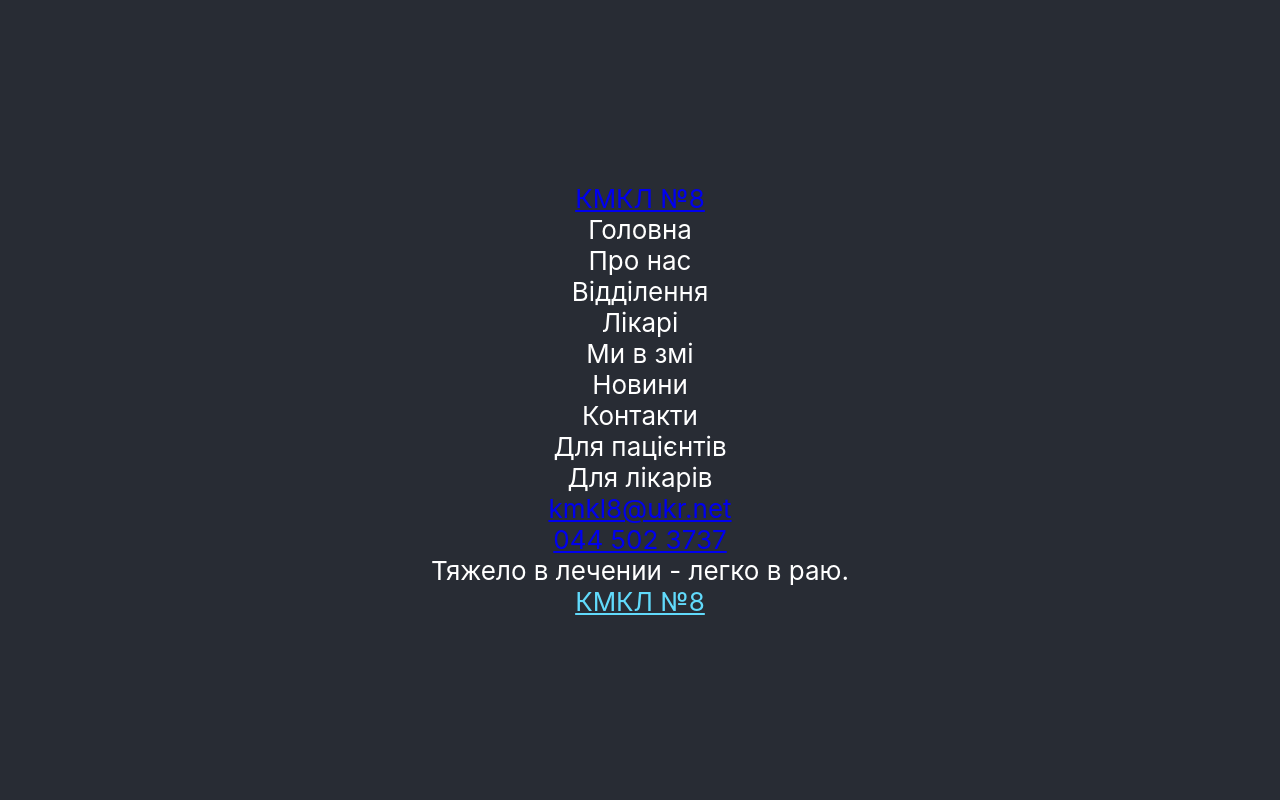
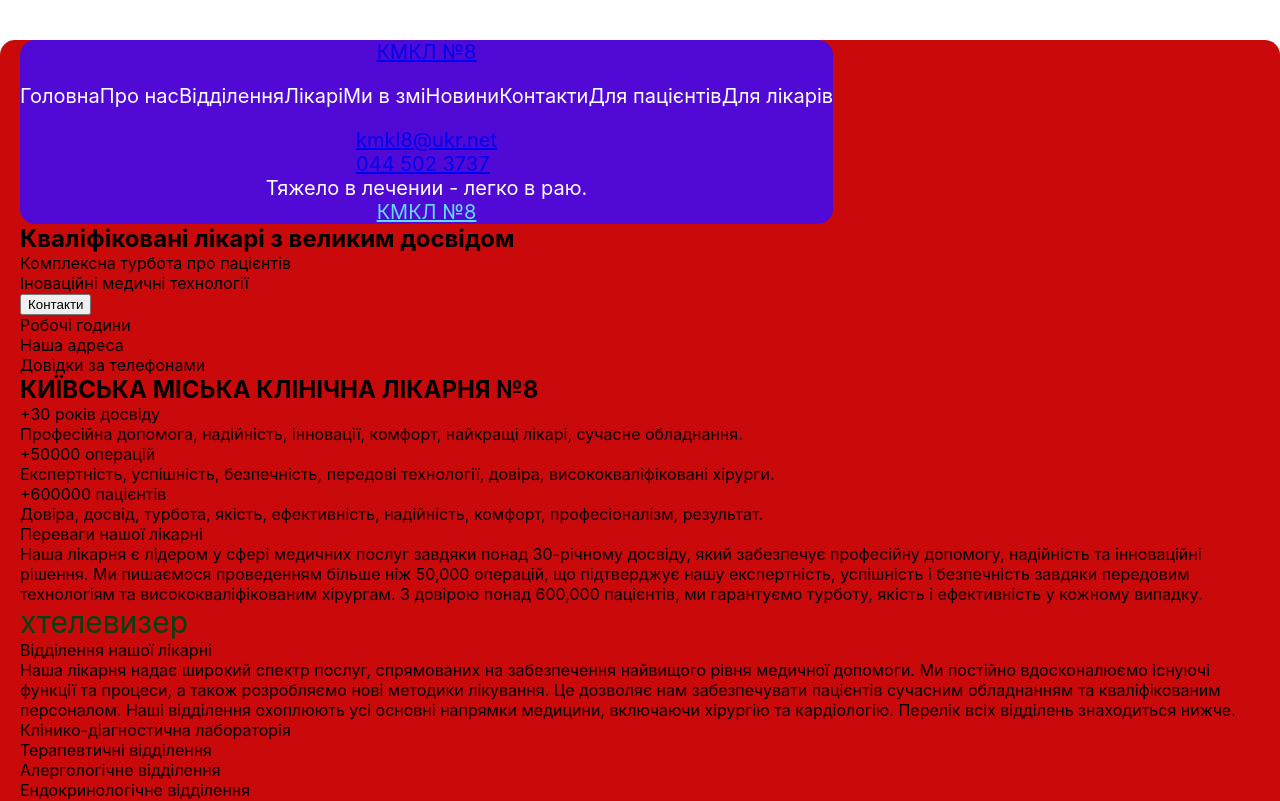
Before and after one commit to EugeneNikiforov/eighth-hospital, a React (Create React App) app: page / in a window 1280 px wide. Shown: the top 801 px of the page. Built offline with nearby package versions, Linux system fonts and the light colour scheme.

Commit message:
add navpanel module and modify app module

```diff
--- a/src/components/App.module.scss
+++ b/src/components/App.module.scss
@@ -1,27 +1,27 @@
 .app {
-  text-align: center;
+  display: flex;
+  flex-direction: column;
+  align-items: flex-start;
+  // width: 450px;
+  background-color: #ca0a0a;
+  margin-top: 40px;
+  border-radius: 15px;
+  padding: 0 20px;
 }
 
 .appHeader {
-  background-color: #282c34;
-  min-height: 100vh;
+  background-color: #5109d6;
+  // min-height: 100vh;
   display: flex;
   flex-direction: column;
   align-items: center;
   justify-content: center;
-  font-size: calc(10px + 2vmin);
+  // font-size: calc(10px + 2vmin);
+  font-size: 20px;
   color: white;
+  border-radius: 15px;
 }
 
 .appLink {
   color: #61dafb;
 }
-
-// @keyframes App-logo-spin {
-//   from {
-//     transform: rotate(0deg);
-//   }
-//   to {
-//     transform: rotate(360deg);
-//   }
-// }
--- a/src/components/NavPanel/NavPanel.jsx
+++ b/src/components/NavPanel/NavPanel.jsx
@@ -1,5 +1,6 @@
 import React from "react";
 import NavItem from "./NavItem/NavItem";
+import css from "./nav-panel.module.scss";
 
 export default function NavPanel({ items }) {
   const navigationList = items.map((item) => (
@@ -8,7 +9,7 @@
   return (
     <>
       <nav>
-        <ul>{navigationList}</ul>
+        <ul className={css.navigation}>{navigationList}</ul>
       </nav>
     </>
   );
--- /dev/null
+++ b/src/components/NavPanel/nav-panel.module.scss
@@ -0,0 +1,7 @@
+.navigation {
+    display: flex;
+    flex-direction: row;
+    // gap: 30px;
+    padding-top: 20px;
+    padding-bottom: 20px;
+}
--- a/src/index.js
+++ b/src/index.js
@@ -1,6 +1,6 @@
 import React from 'react';
 import ReactDOM from 'react-dom/client';
-import './index.css';
+import './index.scss';
 import App from './components/App';
 
 const root = ReactDOM.createRoot(document.getElementById('root'));
```
Also changed, not shown: src/index.scss (renamed from src/index.css).
